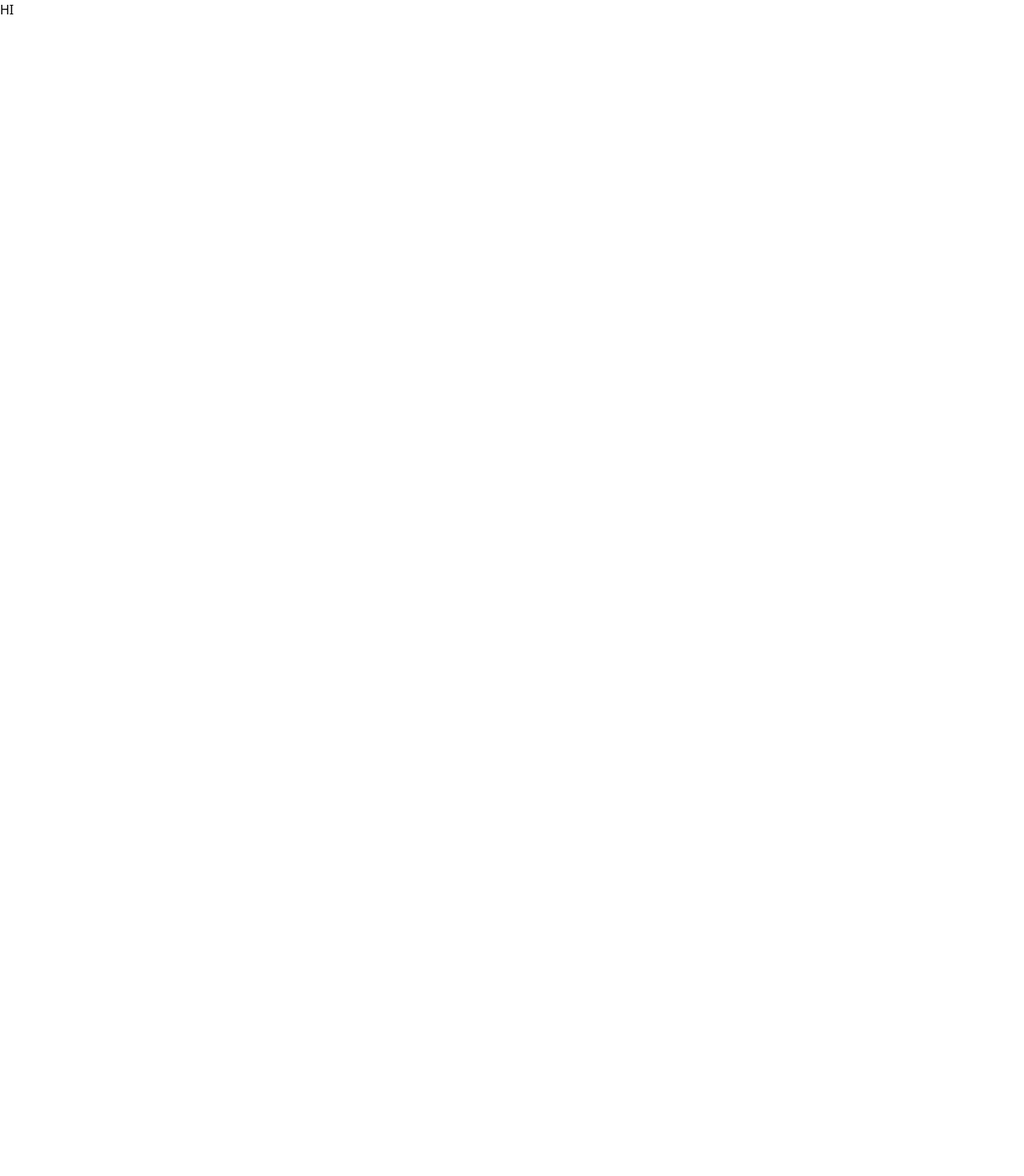
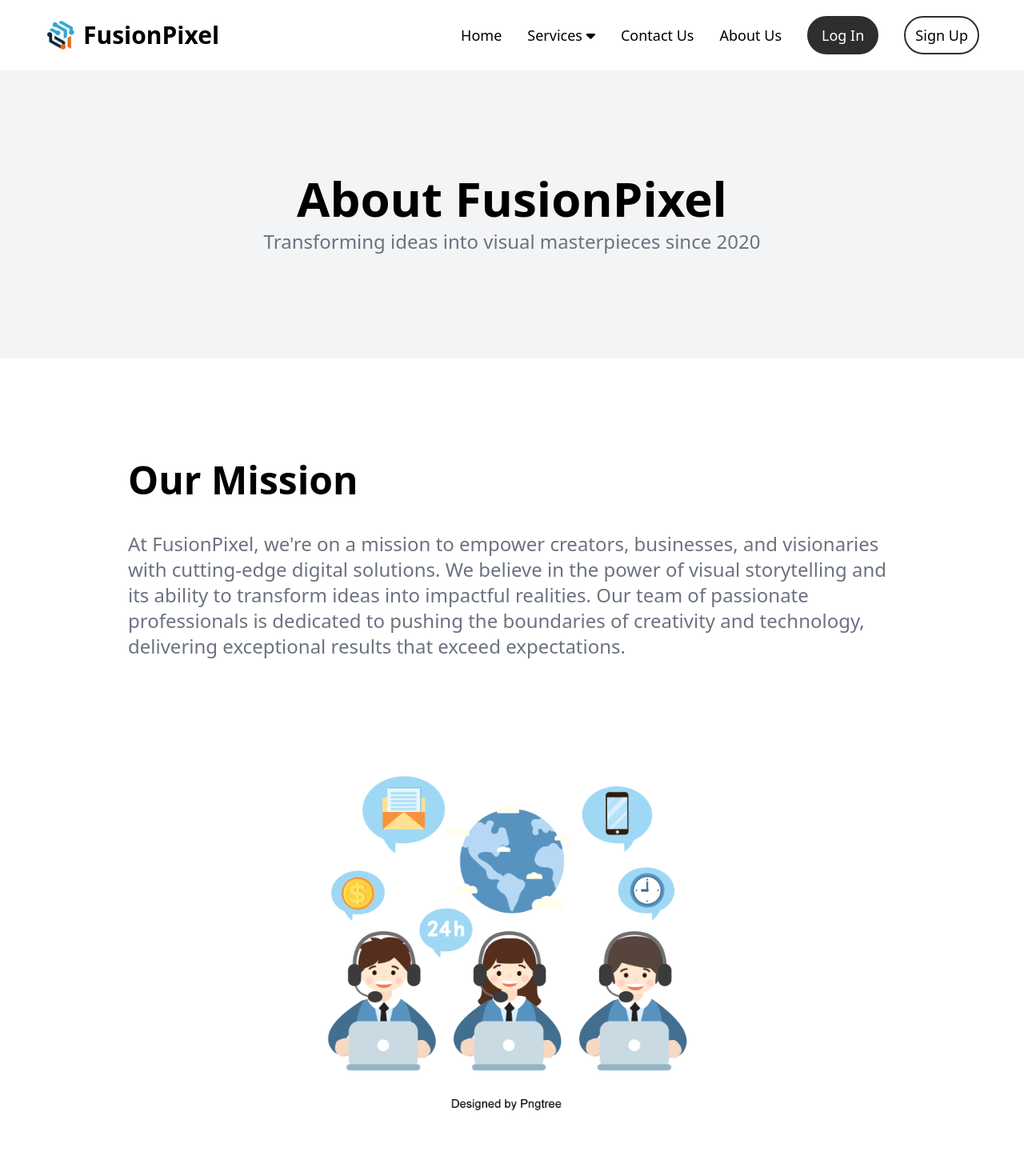
Before and after one commit to subhajit-006/fusionpixel, a React (Vite) app: page /AboutUsPage in a window 1280 px wide. Shown: the top 1470 px of the page at 80% size. Before the commit the page ends 800 px from the top, so only its background shows below. Built offline with nearby package versions, Linux system fonts and the light colour scheme; a web font is replaced by a local one.

Commit message:
AboutUsPage added

```diff
--- a/src/App.jsx
+++ b/src/App.jsx
@@ -24,13 +24,16 @@ function App() {
     {
       path: 'AuthPage',
       element: <AuthPage />
+    },
+    {
+      path: 'AboutUsPage',
+      element: <AboutUsPage />
     }
   ])
 
   return (
     <>
-      {/*<RouterProvider router={router}/>*/}
-      <AboutUsPage />
+      <RouterProvider router={router}/>
     </>
   )
 }
--- a/src/components/ui/Navbar.jsx
+++ b/src/components/ui/Navbar.jsx
@@ -39,7 +39,7 @@ function Navbar() {
           )}
         </li>
         <li className="cursor-pointer"><Link to='/ContactUsPage'>Contact Us</Link></li>
-        <li className="cursor-pointer">About Us</li>
+        <li className="cursor-pointer"><Link to="/AboutUsPage">About Us</Link></li>
         <li className="border-2 py-2 px-4 border-[#2e2e2e] bg-[#2e2e2e] text-white rounded-full">
           <button><Link to="/AuthPage">Log In</Link></button>
         </li>
--- a/src/pages/AboutUsPage.jsx
+++ b/src/pages/AboutUsPage.jsx
@@ -1,6 +1,36 @@
-function AboutUsPage(){
-    return(
-        <div>HI</div>
+import Navbar from "../components/ui/Navbar";
+import Footer from "../components/ui/Footer";
+import Services from "../components/Services";
+import contactBg from "../assets/contactBg.png";
+import Contact from "../components/Contact"
+
+function AboutUsPage() {
+    return (
+        <>
+            <Navbar />
+                <div className="h-[45vh] flex justify-center items-center flex-col gap-2 bg-gray-100">
+                    <h1 className="text-6xl font-bold">About FusionPixel</h1>
+                    <p className="text-2xl text-gray-500">Transforming ideas into visual masterpieces since 2020</p>
+                </div>
+
+                <div className="pb-20">
+                    <div className="pt-32 pb-20 px-40 flex flex-col gap-10">
+                        <h1 className="text-5xl font-bold">Our Mission</h1>
+                        <p className="text-2xl text-gray-500">At FusionPixel, we're on a mission to empower creators, businesses, and visionaries with cutting-edge digital solutions. We believe in the power of visual storytelling and its ability to transform ideas into impactful realities.
+Our team of passionate professionals is dedicated to pushing the boundaries of creativity and technology, delivering exceptional results that exceed expectations.</p>
+                    </div>
+
+                    <div className="size-[500px] flex justify-center w-[98.9vw]">
+                        <img src={contactBg} alt="refImg" />
+                    </div>
+                </div>
+
+                <Services />
+
+                <Contact />
+
+                <Footer />
+        </>
     )
 }
 
```
Also changed, not shown: src/assets/aboutUS.jpg (added).
